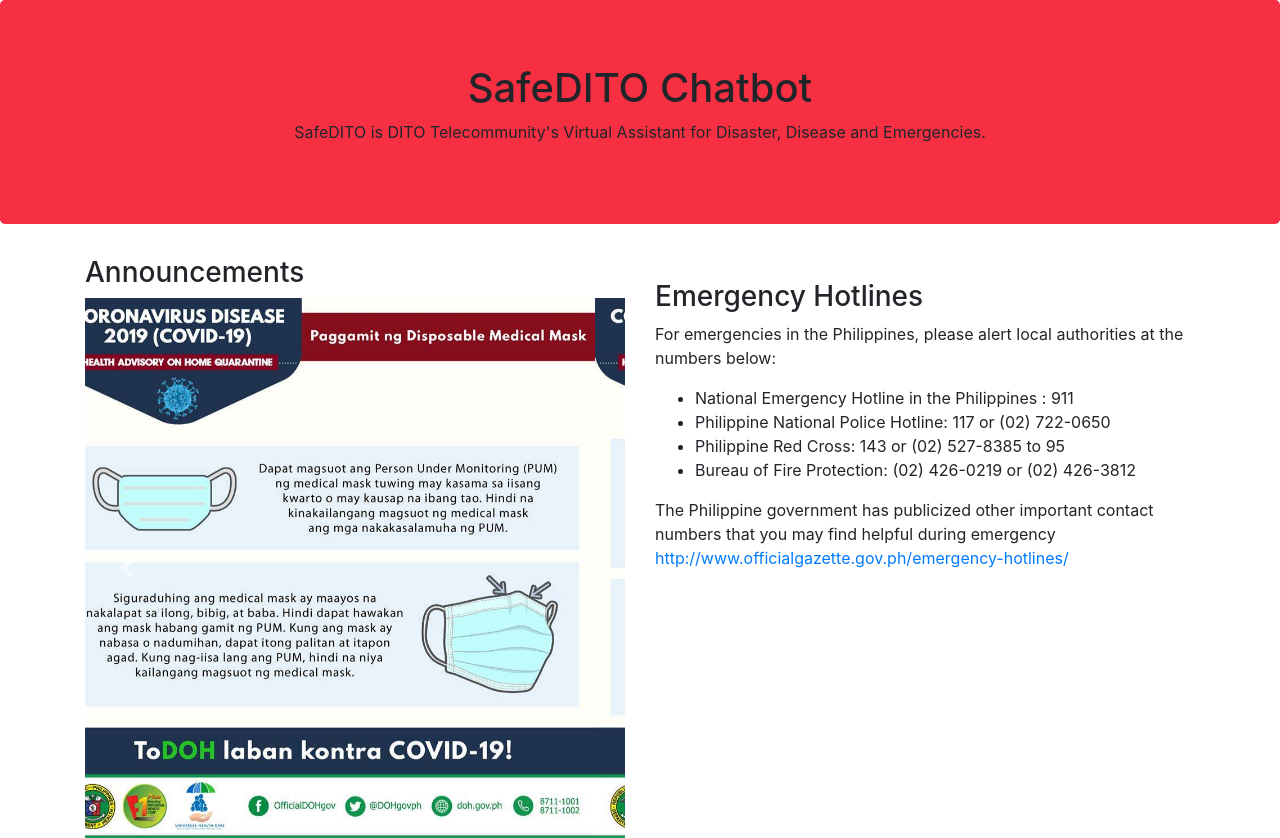
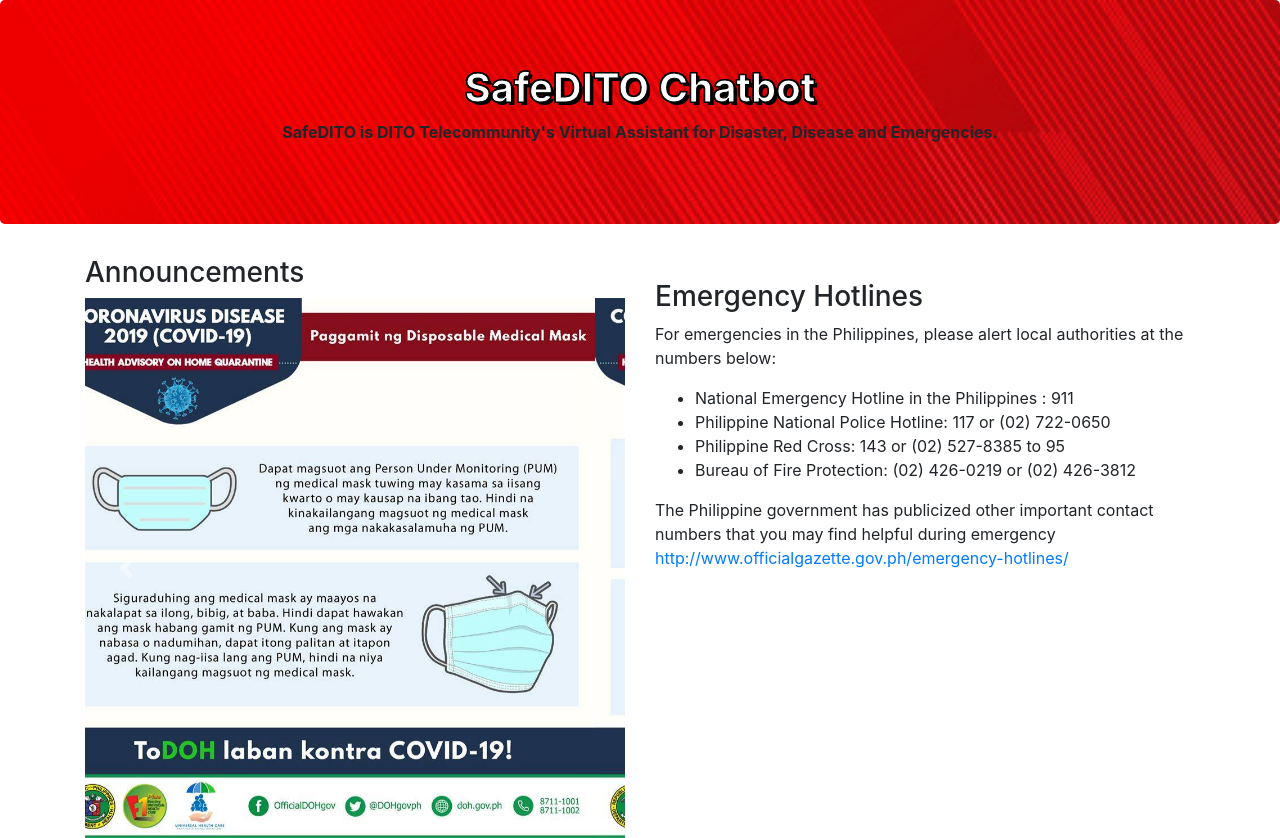
Before and after one commit to SafeDITO/SafeDITO.github.io, a plain HTML site: page index.html in a window 1280 px wide. Drawn offline with nearby package versions, Linux system fonts and the light colour scheme.

Commit message:
add styling

```diff
--- a/index.html
+++ b/index.html
@@ -14,8 +14,8 @@
 
 <body>
     <div class="jumbotron text-center" style="background-color:#f62f42">
-        <h1>SafeDITO Chatbot</h1>
-        <p>SafeDITO is DITO Telecommunity's Virtual Assistant for Disaster, Disease and Emergencies.</p>
+        <h1><b>SafeDITO Chatbot</b></h1>
+        <p><b>SafeDITO is DITO Telecommunity's Virtual Assistant for Disaster, Disease and Emergencies.</b></p>
     </div>
 
     <div class="container">
--- a/themes.css
+++ b/themes.css
@@ -1,4 +1,15 @@
 /*themes.css*/
+
+h1 {
+    -webkit-text-stroke: 1px black;
+    color: white;
+    text-shadow:
+        3px 3px 0 #000,
+      -1px -1px 0 #000,
+       1px -1px 0 #000,
+       -1px 1px 0 #000,
+        1px 1px 0 #000;
+ }
 
 df-messenger {
     --df-messenger-bot-message: #0ba2fa;
@@ -8,3 +19,8 @@
     --df-messenger-send-icon: #0ba2fa;
     --df-messenger-user-message: #f62f42;
 }
+
+.jumbotron {
+    background-image: url("images/background-jumbotron.png");
+    background-size: cover;
+}
```
Also changed, not shown: images/background-jumbotron.png (added).
